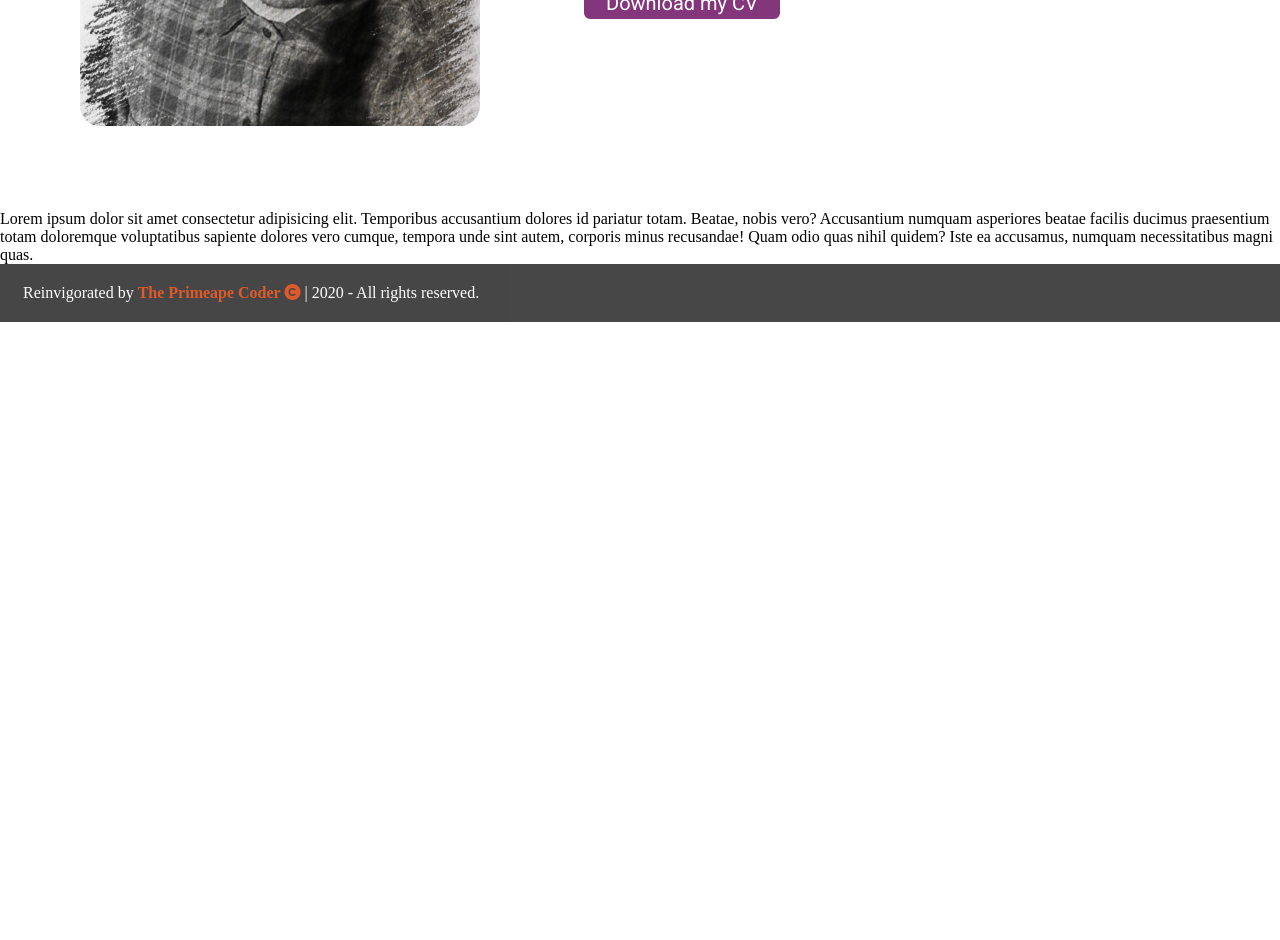
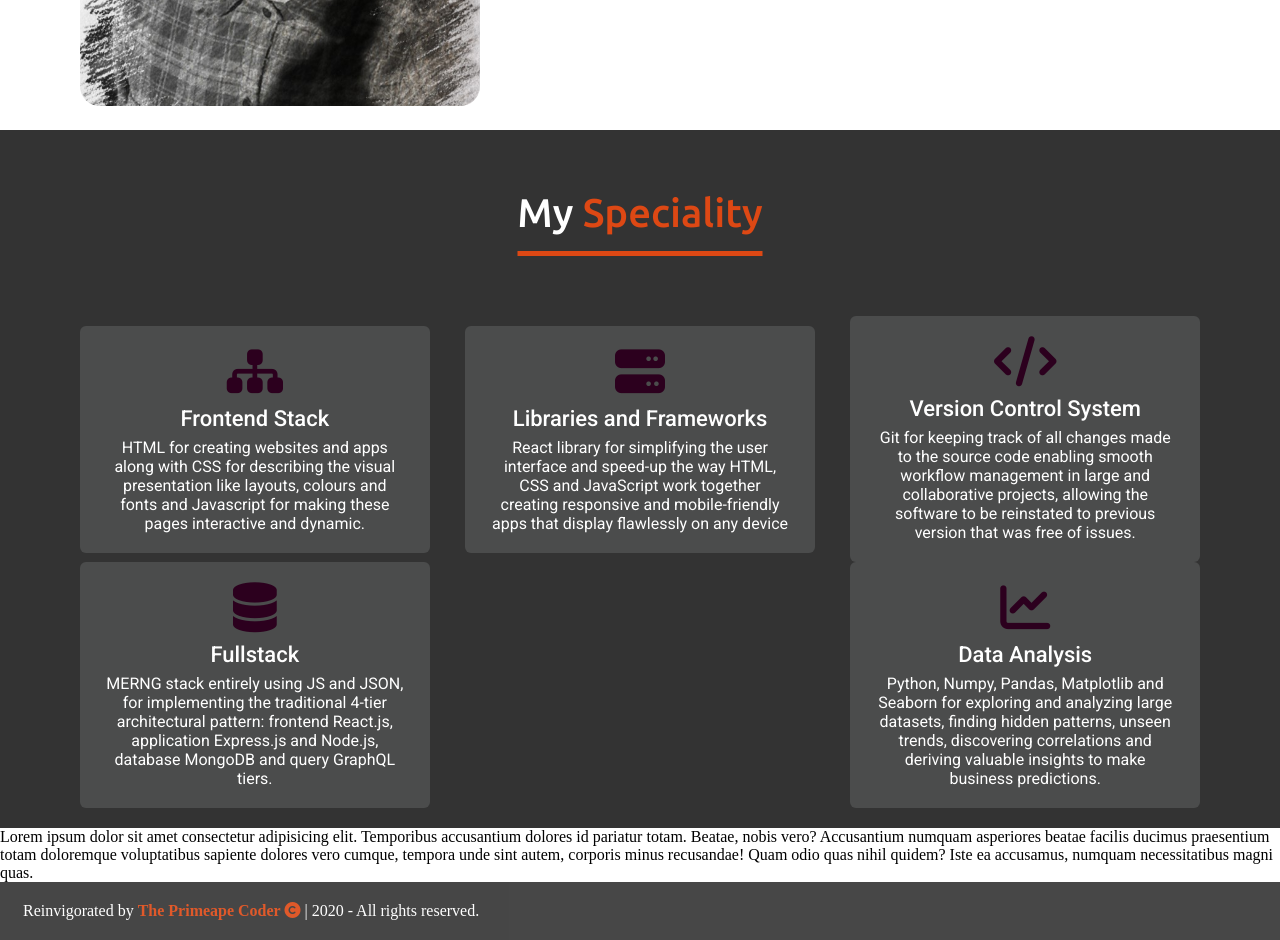
Before and after one commit to vinicius77/react-images-carousel, a React (Create React App) app: page / in a window 1280 px wide. Shown: the part 1280-2220 px from the top of the page. Before the commit the page ends 1602 px from the top, so only its background shows below. Built offline with nearby package versions, Linux system fonts and the light colour scheme.

Commit message:
Implements the services section, with its responsivinessmedia queries, style and description

```diff
--- a/src/App.js
+++ b/src/App.js
@@ -4,6 +4,7 @@ import Navbar from "./components/Navbar";
 import Home from "./components/Home";
 import Footer from "./components/Footer";
 import About from "./components/About";
+import Services from "./components/Services";
 
 function App() {
   return (
@@ -12,6 +13,7 @@ function App() {
         <Navbar />
         <Home />
         <About />
+        <Services />
 
         <p>
           Lorem ipsum dolor sit amet consectetur adipisicing elit. Temporibus
--- /dev/null
+++ b/src/components/Services.css
@@ -0,0 +1,88 @@
+.services {
+  font-family: "Roboto", sans-serif;
+  color: var(--white);
+  background: var(--ubuntu-gray);
+}
+
+.services .title {
+  position: relative;
+  text-align: center;
+  font-size: 40px;
+  font-weight: 500;
+  margin-bottom: 60px;
+  padding-bottom: 20px;
+  font-family: "Ubuntu", sans-serif;
+}
+
+.services .title span {
+  color: var(--ubuntu-orange);
+}
+
+.services .title::before {
+  content: "";
+  position: absolute;
+  bottom: 0px;
+  left: 50%;
+  width: 245px;
+  height: 5px;
+  background: var(--ubuntu-orange);
+  transform: translateX(-50%);
+}
+.services .services-content {
+  display: flex;
+  flex-wrap: wrap;
+  align-items: center;
+  justify-content: space-between;
+}
+
+.services .services-content .card {
+  width: calc(33% - 20px);
+  text-align: center;
+  background: var(--ubuntu-light-gray);
+  border-radius: 6px;
+  padding: 20px 25px;
+  cursor: pointer;
+  transition: all 0.3s ease;
+}
+
+.services .services-content .card:hover {
+  background: var(--ubuntu-dark-purple);
+}
+
+.services .services-content .card .box {
+  transition: all 0.3s ease;
+}
+
+.services .services-content .card:hover .box {
+  transform: scale(1.05);
+}
+
+.services .services-content .card i {
+  font-size: 50px;
+  color: var(--ubuntu-dark-purple);
+  transition: all 0.3s color;
+}
+
+.services .services-content .card:hover i {
+  color: var(--white);
+}
+
+.services .services-content .card .text {
+  font-size: 22px;
+  font-weight: 500;
+  margin: 10px 0 7px 0;
+}
+
+/** Responsive Media Queries for Services section */
+@media (max-width: 949px) {
+  .services .services-content .card {
+    width: calc(50% - 10px);
+    margin-bottom: 20px;
+  }
+}
+
+@media (max-width: 690px) {
+  .services .services-content .card {
+    width: 100%;
+  }
+}
--- /dev/null
+++ b/src/components/Services.js
@@ -0,0 +1,84 @@
+import React from "react";
+import "./Services.css";
+
+const Services = () => {
+  return (
+    <section className="services" id="services">
+      <h2 className="title">
+        My <span>Speciality</span>
+      </h2>
+      <div className="max-width">
+        <div className="services-content">
+          {/** Card 1  */}
+          <div className="card">
+            <div className="box">
+              <i className="fas fa-sitemap"></i>
+              <div className="text">Frontend Stack</div>
+              <p>
+                HTML for creating websites and apps along with CSS for
+                describing the visual presentation like layouts, colours and
+                fonts and Javascript for making these pages interactive and
+                dynamic.
+              </p>
+            </div>
+          </div>
+          {/** Card 2  */}
+          <div className="card">
+            <div className="box">
+              <i className="fas fa-server"></i>
+              <div className="text">Libraries and Frameworks</div>
+              <p>
+                React library for simplifying the user interface and speed-up
+                the way HTML, CSS and JavaScript work together creating
+                responsive and mobile-friendly apps that display flawlessly on
+                any device
+              </p>
+            </div>
+          </div>
+          {/** Card 3  */}
+          <div className="card">
+            <div className="box">
+              <i className="fas fa-code"></i>
+              <div className="text">Version Control System</div>
+              <p>
+                Git for keeping track of all changes made to the source code
+                enabling smooth workflow management in large and collaborative
+                projects, allowing the software to be reinstated to previous
+                version that was free of issues.
+              </p>
+            </div>
+          </div>
+          {/** Card 4  */}
+          <div className="card">
+            <div className="box">
+              <i className="fas fa-database"></i>
+              <div className="text">Fullstack</div>
+              <p>
+                MERNG stack entirely using JS and JSON, for implementing the
+                traditional 4-tier architectural pattern: frontend React.js,
+                application Express.js and Node.js, database MongoDB and query
+                GraphQL tiers.
+              </p>
+            </div>
+          </div>
+
+          {/** Card 5  */}
+          <div className="card">
+            <div className="box">
+              <i className="fas fa-chart-line"></i>
+              <div className="text">Data Analysis</div>
+              <p>
+                Python, Numpy, Pandas, Matplotlib and Seaborn for exploring and
+                analyzing large datasets, finding hidden patterns, unseen
+                trends, discovering correlations and deriving valuable insights
+                to make business predictions.
+              </p>
+            </div>
+          </div>
+        </div>
+      </div>
+    </section>
+  );
+};
+
+export default Services;
--- a/src/index.css
+++ b/src/index.css
@@ -17,7 +17,7 @@ html {
   --ubuntu-dark-purple: #2c001e;
   --ubuntu-opac-purple: #5e2750;
   --ubuntu-gray: #333333;
-  --light-gray: rgba(240, 248, 255, 0.123);
+  --ubuntu-light-gray: rgba(240, 248, 255, 0.123);
   --white: #ffffff;
   --black: #000000;
 }
@@ -29,7 +29,7 @@ html {
 }
 
 section {
-  padding: 80px 0;
+  padding: 60px 0 20px 0;
 }
 
 /** Responsive Media Queries */
```
